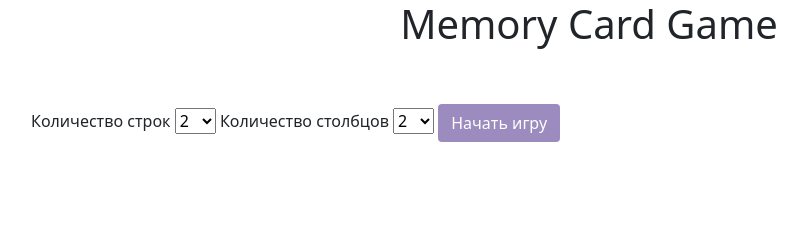
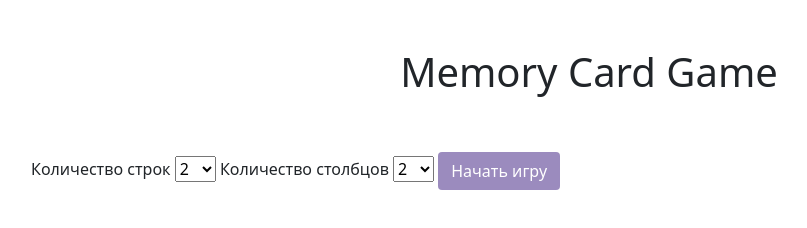
Before and after one commit to AnMikhaylova/memory-card-game, a plain HTML site: page index.html in a window 1280 px wide. Shown: the whole page, without its empty margins (51-858 px from the left). Drawn offline with Linux system fonts and the light colour scheme.

Commit message:
margin h1

```diff
--- a/index.html
+++ b/index.html
@@ -14,7 +14,7 @@
       <div class="container">
         <div class="row mb-5">
           <div class="col-12">
-            <h1 class="text-center text-dark">Memory Card Game</h1>
+            <h1 class="text-center text-dark mt-5">Memory Card Game</h1>
           </div>
         </div>
       </div>
```
